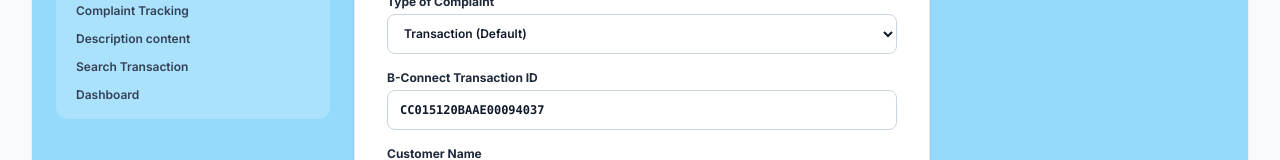
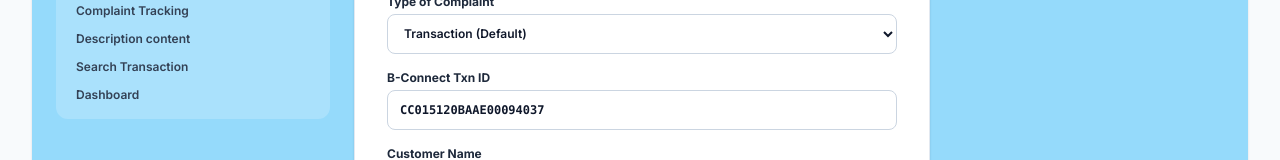
Before and after one commit to SubrahmanyamSrighakollapu/travelling-fe, a Next.js app: page /bbps/raise-complaint in a window 1280 px wide. Shown: the part 267-427 px from the top of the page. Built offline with nearby package versions, Linux system fonts and the light colour scheme.

Commit message:
feat: implement core BBPS modules including dashboard, success page, search, and complaint submission with state management integration.

```diff
--- a/app/bbps/bill-pay/success/page.tsx
+++ b/app/bbps/bill-pay/success/page.tsx
@@ -59,7 +59,7 @@ export default function BBPSPaymentSuccessPage() {
           {/* Itemized Key-Value Data List (Screenshot 4) */}
           <div className="space-y-2.5 text-xs text-slate-800 border-t border-b border-slate-100 py-4 font-sans">
             <div className="flex justify-between items-center">
-              <span className="font-bold text-slate-700">B-connect Transaction Ref ID</span>
+              <span className="font-bold text-slate-700">B-Connect Txn ID</span>
               <span className="font-mono font-extrabold text-slate-900 select-all">
                 {txn.id}
               </span>
--- a/app/bbps/dashboard/page.tsx
+++ b/app/bbps/dashboard/page.tsx
@@ -65,7 +65,7 @@ export default function BBPSDashboardPage() {
                 <h3 className="text-sm font-bold text-slate-900 group-hover:text-blue-600 transition-colors">
                   Search Transaction
                 </h3>
-                <p className="text-xs text-slate-500 mt-0.5">By Txn ID or Mobile</p>
+                <p className="text-xs text-slate-500 mt-0.5">By B-Connect Txn ID or Mobile</p>
               </div>
             </Link>
 
@@ -134,7 +134,7 @@ export default function BBPSDashboardPage() {
               <table className="w-full text-left text-xs">
                 <thead className="bg-slate-50 text-slate-500 font-bold uppercase tracking-wider border-b border-slate-200">
                   <tr>
-                    <th className="px-4 py-3">BBPS Txn ID</th>
+                    <th className="px-4 py-3">B-Connect Txn ID</th>
                     <th className="px-4 py-3">Biller Name</th>
                     <th className="px-4 py-3">Customer</th>
                     <th className="px-4 py-3">Amount</th>
--- a/app/bbps/raise-complaint/page.tsx
+++ b/app/bbps/raise-complaint/page.tsx
@@ -115,7 +115,7 @@ export default function BBPSRaiseComplaintPage() {
                   </div>
 
                   <div className="space-y-1">
-                    <label className="font-bold text-slate-800 block">B-Connect Transaction ID</label>
+                    <label className="font-bold text-slate-800 block">B-Connect Txn ID</label>
                     <input
                       type="text"
                       required
@@ -192,7 +192,7 @@ export default function BBPSRaiseComplaintPage() {
                     </div>
 
                     <div className="flex justify-between border-b border-slate-100 pb-2">
-                      <span className="font-bold text-slate-800">Transaction ID:</span>
+                      <span className="font-bold text-slate-800">B-Connect Txn ID:</span>
                       <span className="font-mono font-bold text-slate-900">{transactionId}</span>
                     </div>
 
--- a/app/bbps/transaction-search/page.tsx
+++ b/app/bbps/transaction-search/page.tsx
@@ -121,9 +121,9 @@ export default function BBPSTransactionSearchPage() {
                   </div>
                 </div>
 
-                {/* B-Connect Transition Id */}
+                {/* B-Connect Txn ID */}
                 <div className="space-y-1">
-                  <label className="font-semibold text-slate-800 block">B-Connect Transition Id</label>
+                  <label className="font-semibold text-slate-800 block">B-Connect Txn ID</label>
                   <input
                     type="text"
                     value={txnId}
--- a/lib/bbps-store.ts
+++ b/lib/bbps-store.ts
@@ -4,7 +4,7 @@ import { create } from "zustand";
 import { persist } from "zustand/middleware";
 
 export interface Transaction {
-  id: string; // BBPS Txn ID starting with CC01
+  id: string; // B-Connect Txn ID starting with CC01
   agentId: string;
   billerId: string;
   billerName: string;
```
